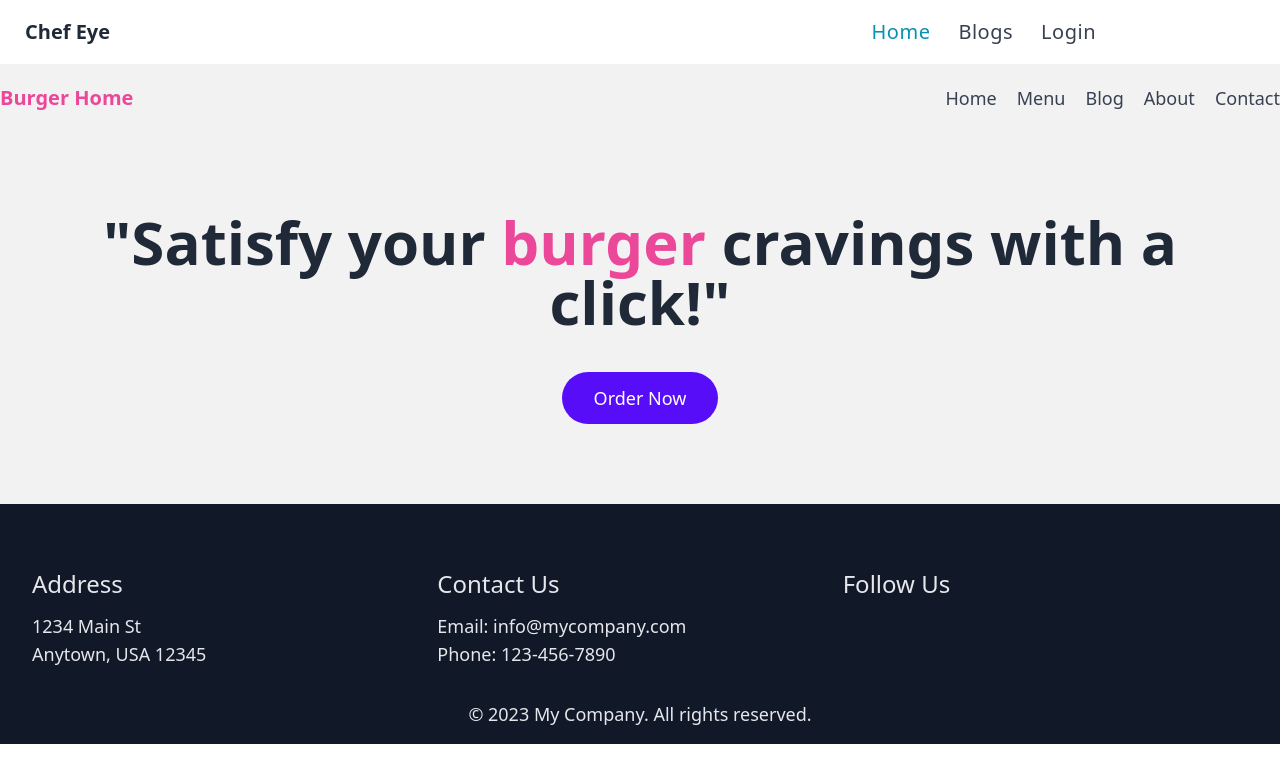
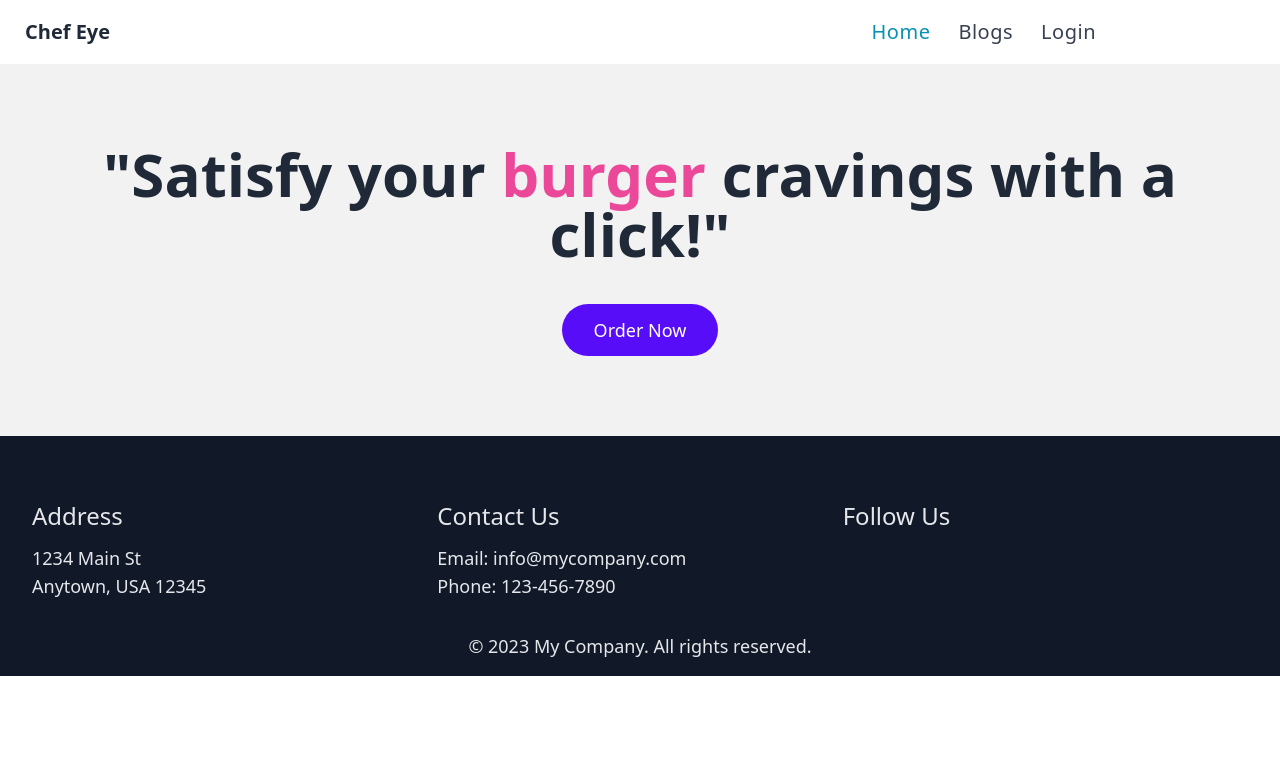
Before and after one commit to Tariqul-6nin3/Chef-Pantry-Client, a React (Vite) app: page / in a window 1280 px wide. Shown: the top 782 px of the page. Built offline with nearby package versions, Linux system fonts and the light colour scheme; no server answers.

Commit message:
Banner section added with background image

```diff
--- a/src/components/Banner.jsx
+++ b/src/components/Banner.jsx
@@ -2,25 +2,12 @@ import React from "react";
 
 const Banner = () => {
   return (
-    <header className="header">
     <div className="banner bg-base-200">
       <div className="container">
-          <nav className="flex justify-between items-center py-5">
-            <h3 className="logo text-xl font-bold text-pink-500">
-              Burger <span>Home</span>
-            </h3>
-            <ul className="flex space-x-5 text-lg font-medium text-gray-700">
-              <li>Home</li>
-              <li>Menu</li>
-              <li>Blog</li>
-              <li>About</li>
-              <li>Contact</li>
-            </ul>
-          </nav>
         <div className="banner-info flex flex-col justify-center items-center py-10 md:py-20">
           <h1 className="banner-title text-center text-4xl md:text-6xl font-bold text-gray-800">
-              "Satisfy your <span className="text-pink-500">burger</span>{" "}
-              cravings with a <br />
+            "Satisfy your <span className="text-pink-500">burger</span> cravings
+            with a <br />
             click!"
           </h1>
           <button className="btn-primary mt-10 px-8 py-3 rounded-full text-white font-medium text-lg hover:bg-pink-600 transition-colors duration-300">
@@ -29,7 +16,6 @@ const Banner = () => {
         </div>
       </div>
     </div>
-    </header>
   );
 };
 
--- /dev/null
+++ b/src/components/Home.jsx
@@ -0,0 +1,12 @@
+import React from "react";
+import Banner from "./Banner";
+
+const Home = () => {
+  return (
+    <div>
+      <Banner></Banner>
+    </div>
+  );
+};
+
+export default Home;
```
Also changed, not shown: src/main.jsx (+6 -5 lines). Lines whose indentation alone changed are shown as unchanged.
